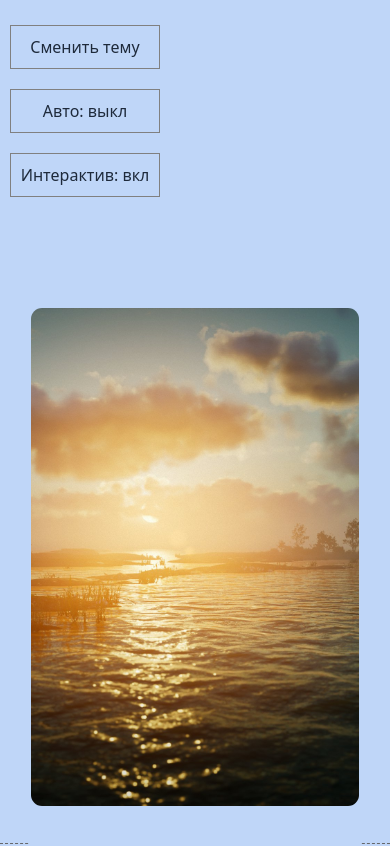
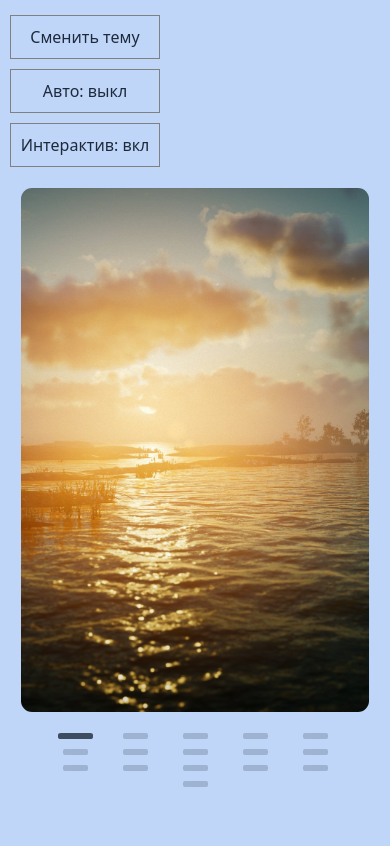
Before and after one commit to Igor-lx/Carousel, a React (Vite) app: page / in a window 390 px wide. Shown: the top 846 px of the page. Built offline with nearby package versions, Linux system fonts and the light colour scheme.

Commit message:
styles fix

```diff
--- a/src/TEST_COMPONENT/carouselMulti.module.scss
+++ b/src/TEST_COMPONENT/carouselMulti.module.scss
@@ -10,24 +10,24 @@
   position: relative;
   display: flex;
   flex-direction: column;
-  justify-content: center;
+  justify-content: flex-start;
   align-items: center;
   width: 100%;
-  padding: 45px 0;
+  height: 600px;
   background-color: var(--bg);
   transition:
     background-color var(--transition-bg),
     border-color var(--transition-border);
   user-select: none;
+  overflow: hidden;
 }
 
 .innerContainer {
   position: relative;
   border-radius: 12px;
   width: 100%;
-  height: 500px;
+  flex-grow: 1;
   overflow: hidden;
-  touch-action: pan-y;
   user-select: none;
 }
 
@@ -100,8 +100,6 @@
   transition: border-color 0.4s ease;
 }
 
-// ------------------------------------------------------------------------------------------------------
-
 .navZone {
   position: absolute;
   height: 100%;
@@ -123,6 +121,7 @@
 .navZoneL {
   left: 0;
 }
+
 .navZoneR {
   right: 0;
 }
@@ -155,22 +154,17 @@
   background-color: rgba(0, 0, 0, 0.5);
 }
 
-// ------------------------------------------------------------------------------------------------------
-
 .paginationWrapper {
-  position: absolute;
-  bottom: -15px;
-  left: 50%;
-  transform: translateX(-50%);
   display: flex;
   justify-content: center;
   align-items: center;
   flex-wrap: wrap;
-  gap: 15px 30px;
-  width: 90%;
-  overflow: hidden;
-  padding: 10px;
+  gap: 10px 35px;
+  width: 100%;
+  height: auto;
   pointer-events: none;
+
+  padding: 20px 15px 0;
 }
 
 .dot {
@@ -194,7 +188,7 @@
   cursor: default;
 }
 
-// ------------------------------------------------------------------------------------------------------
+/* --- Desktop First Queries --- */
 
 @media (max-width: 1024px) {
   .outerContainer {
@@ -213,57 +207,55 @@
 
 @media (max-height: 500px) and (orientation: landscape) {
   .innerContainer {
+    /* На лэндскейпе чуть поджимаем контент */
+    flex-grow: 0;
     height: 60vh;
   }
 }
 
-// ------------------------------------------------------------------------------------------------------
+/* --- Touch & State Selectors (No Nesting) --- */
 
-.outerContainer[data-touch="false"] {
+.outerContainer[data-touch="false"]
   .innerContainer:has(.slide:hover, .navZone:hover, .navZone:focus-visible)
   .navZone {
   opacity: 1;
 }
 
-  .interactive:hover {
+.outerContainer[data-touch="false"] .interactive:hover {
   cursor: pointer;
   border-color: rgb(139, 139, 241);
 }
 
-  .dot:not(.dotActive):hover {
+.outerContainer[data-touch="false"] .dot:not(.dotActive):hover {
   opacity: 0.6;
 }
-}
 
-.outerContainer[data-touch="true"] {
-  .navZone {
+.outerContainer[data-touch="true"] .navZone {
   opacity: 1;
   background-color: transparent;
-    width: var(--nav-size);
-    height: var(--nav-size);
+  width: var(--nav-size-w);
+  height: var(--nav-size-h);
   border-radius: var(--nav-radius);
   top: 50%;
   transform: translateY(-50%);
 }
 
-  .navZoneL {
+.outerContainer[data-touch="true"] .navZoneL {
   left: var(--nav-offset);
 }
-  .navZoneR {
+
+.outerContainer[data-touch="true"] .navZoneR {
   right: var(--nav-offset);
 }
 
-  .dot {
+.outerContainer[data-touch="true"] .dot {
   width: 45px;
   height: 15px;
   border-radius: 6px;
 }
-}
 
-.outerContainer[data-reduced-motion="true"] {
-  .navZone,
-  .dot,
-  .interactive {
+.outerContainer[data-reduced-motion="true"] .navZone,
+.outerContainer[data-reduced-motion="true"] .dot,
+.outerContainer[data-reduced-motion="true"] .interactive {
   transition: none !important;
 }
-}
--- a/src/app/App.module.scss
+++ b/src/app/App.module.scss
@@ -16,9 +16,8 @@
   flex-direction: column;
   align-items: stretch;
   min-height: 100vh;
-  gap: 40px;
-  padding: 20px;
-  border-bottom: 1px dashed var(--border-global);
+  gap: 90px;
+  padding: 40px 20px 0;
 }
 
 .header {
@@ -27,7 +26,6 @@
   align-items: flex-start;
   justify-content: flex-start;
   gap: 25px;
-  padding: 20px 0;
 }
 
 .button {
@@ -47,13 +45,21 @@
   display: flex;
   align-items: center;
   justify-content: center;
-  padding: 40px;
   width: 100%;
 }
 
 @media (max-width: 1023px) {
   .page {
-    gap: 30px;
+    gap: 20px;
+    padding: 10px;
+  }
+
+  .header {
+    padding: 10px 0;
+    gap: 15px;
+  }
+
+  .component {
     padding: 10px;
   }
 
@@ -61,17 +67,18 @@
     min-width: 150px;
     padding: 7px;
   }
-
-  .component {
-    padding: 20px;
-  }
 }
 
 @media (max-width: 767px) {
+  .page {
+    gap: 5px;
+    padding: 10px;
+  }
+
   .header {
     flex-direction: column;
-    padding: 15px 0;
-    gap: 20px;
+    padding: 5px 0;
+    gap: 10px;
   }
 }
 
--- a/src/app/App.tsx
+++ b/src/app/App.tsx
@@ -98,7 +98,7 @@ function App() {
             visibleSlides={visibleSlides}
             slides={carouselImgMock}
             isAuto={isAutoOn}
-            isPaginated={false}
+            isPaginated={true}
             isPaginationDynamic={true}
             isInteractive={isInteractive}
             speedAutoBase={4000}
```
Lines whose indentation alone changed are shown as unchanged.
